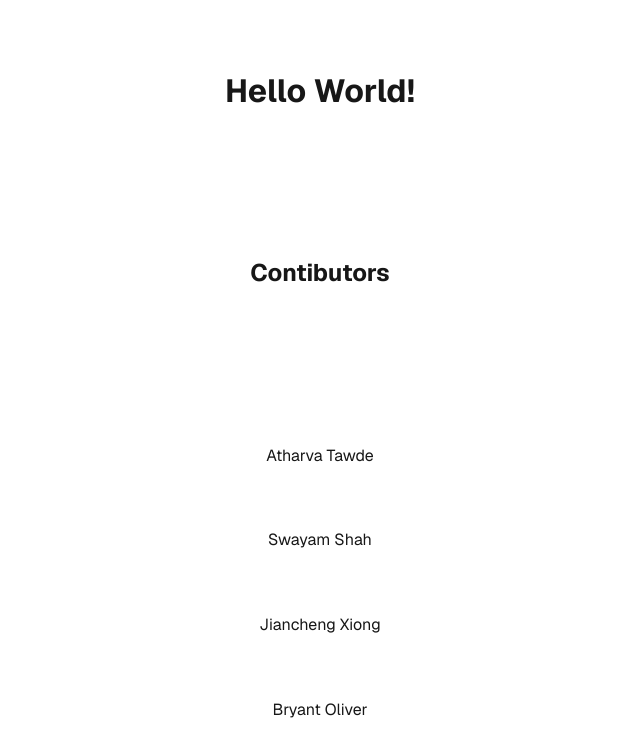
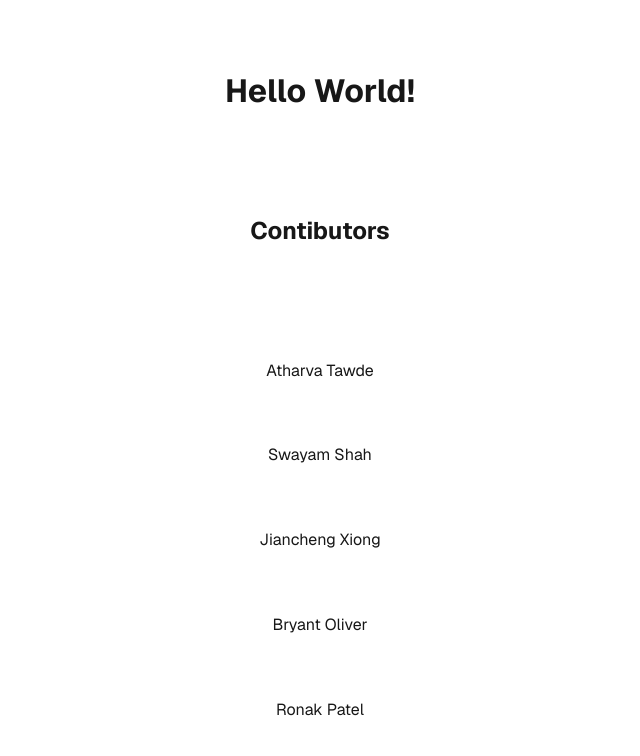
Before and after one commit to Ron5474/Copark, a Next.js app in the folder app/helloworld/: page / in a window 1280 px wide. Shown: the top 756 px of the page, without its empty margins (320-960 px from the left). Built offline with nearby package versions, Linux system fonts and the light colour scheme.

Commit message:
name change

```diff
--- a/app/helloworld/src/pages/index.tsx
+++ b/app/helloworld/src/pages/index.tsx
@@ -26,7 +26,8 @@ export default function Home() {
         <p>Atharva Tawde</p>
         <p>Swayam Shah</p>
         <p>Jiancheng Xiong</p>
-		    <p>Bryant Oliver</p>
+	    <p>Bryant Oliver</p>
+        <p>Ronak Patel</p>
       </div>
     </>
   );
```
